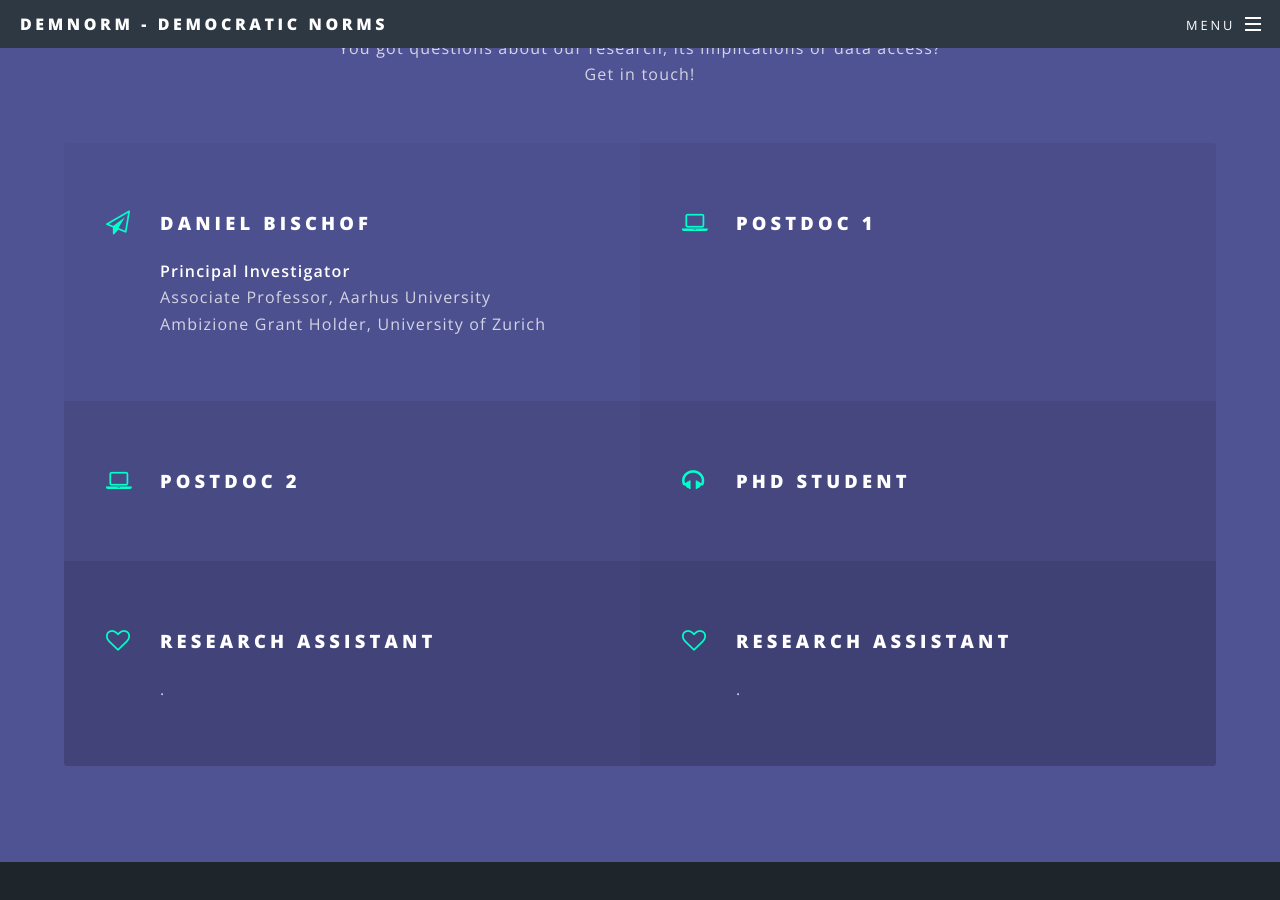
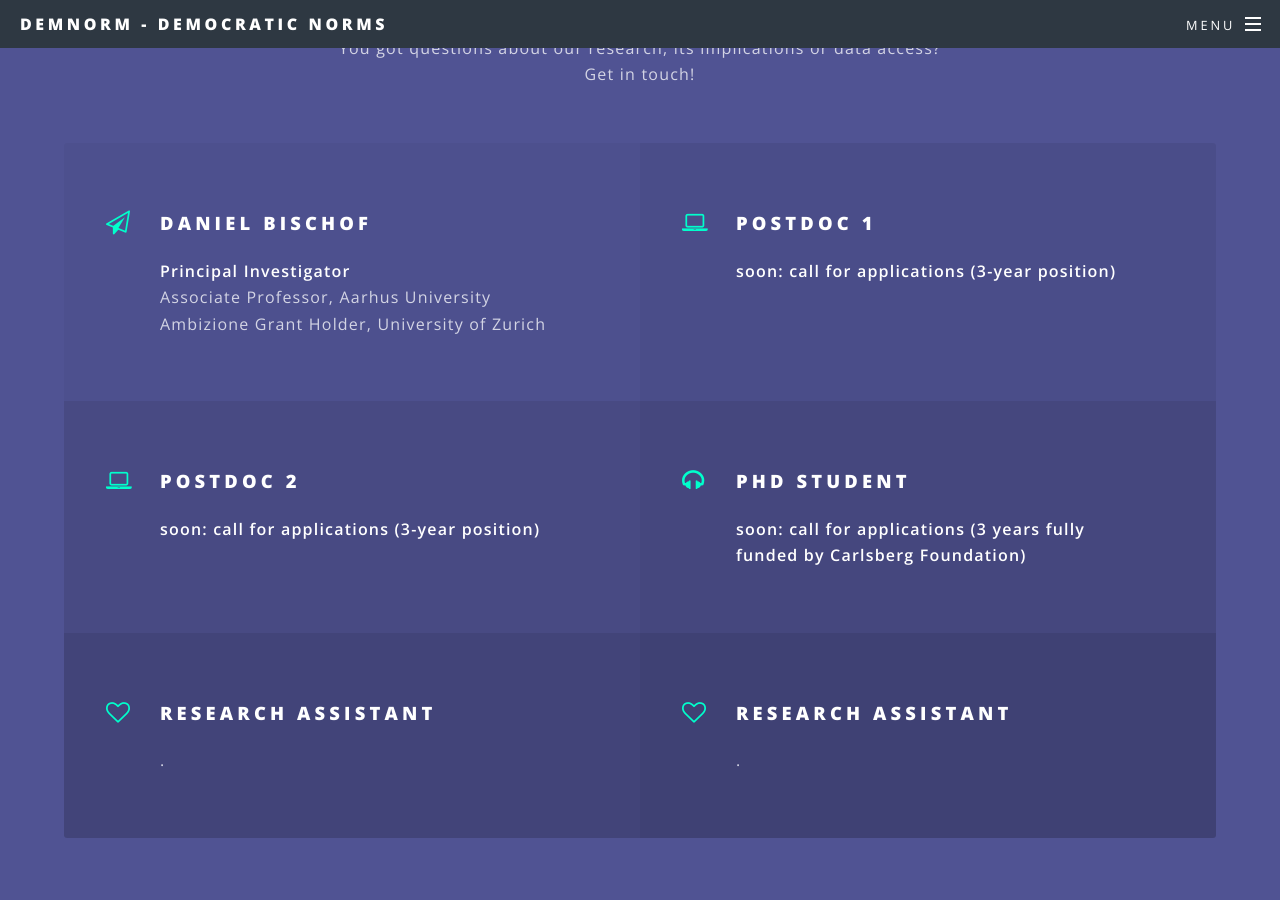
Before and after one commit to demnorm/demnorm.github.io, a Jekyll site: the page built from index.html, in a window 1280 px wide and 900 px high, scrolled down 3303 px. Built offline with Jekyll 4.4.1, drawn with Linux system fonts in a browser that asks for light colours.

Commit message:
Update index.html

```diff
--- a/index.html
+++ b/index.html
@@ -70,15 +70,15 @@ layout: landing
 								</li>
 								<li class="icon fa-laptop">
 									<h3>Postdoc 1</h3>
-									<p></p>
+									<p><b> soon: call for applications (3-year position) </b></p>
 								</li>
 								<li class="icon fa-laptop">
 									<h3>Postdoc 2</h3>
-									<p> </p>
+									<p><b> soon: call for applications (3-year position) </b></p>
 								</li>
 								<li class="icon fa-headphones">
 									<h3>PhD student</h3>
-									<p></p>
+									<p><b> soon: call for applications (3 years fully funded by Carlsberg Foundation) </b></p>
 								</li>
 								<li class="icon fa-heart-o">
 									<h3>Research Assistant</h3>
```
